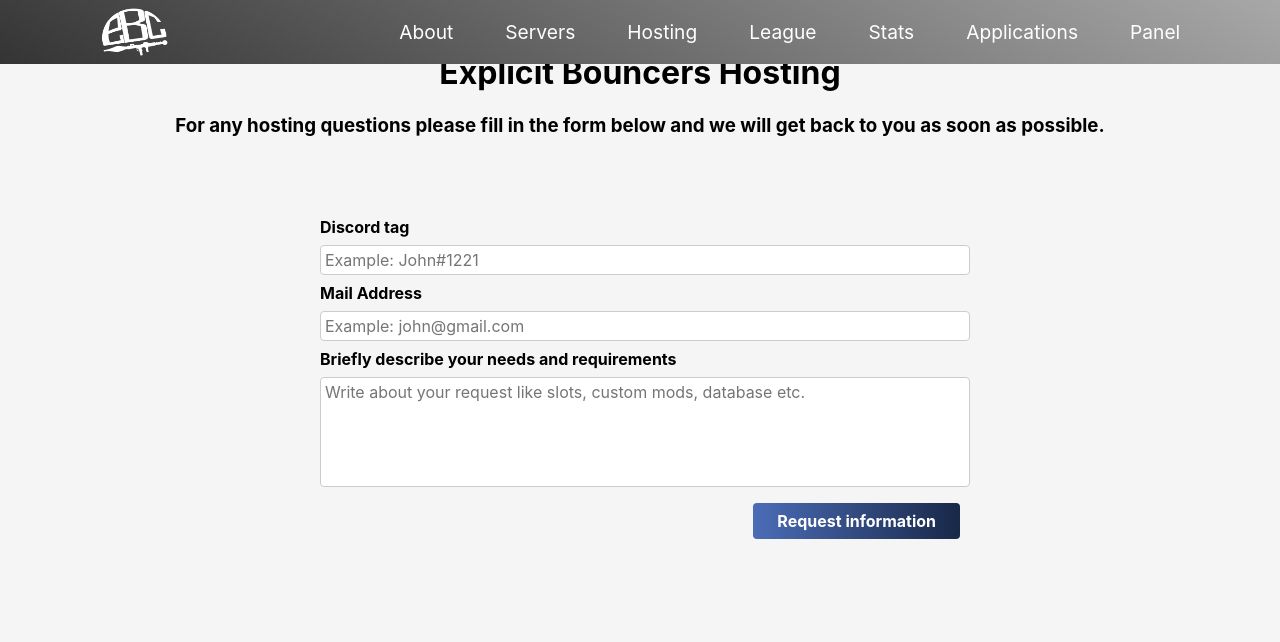
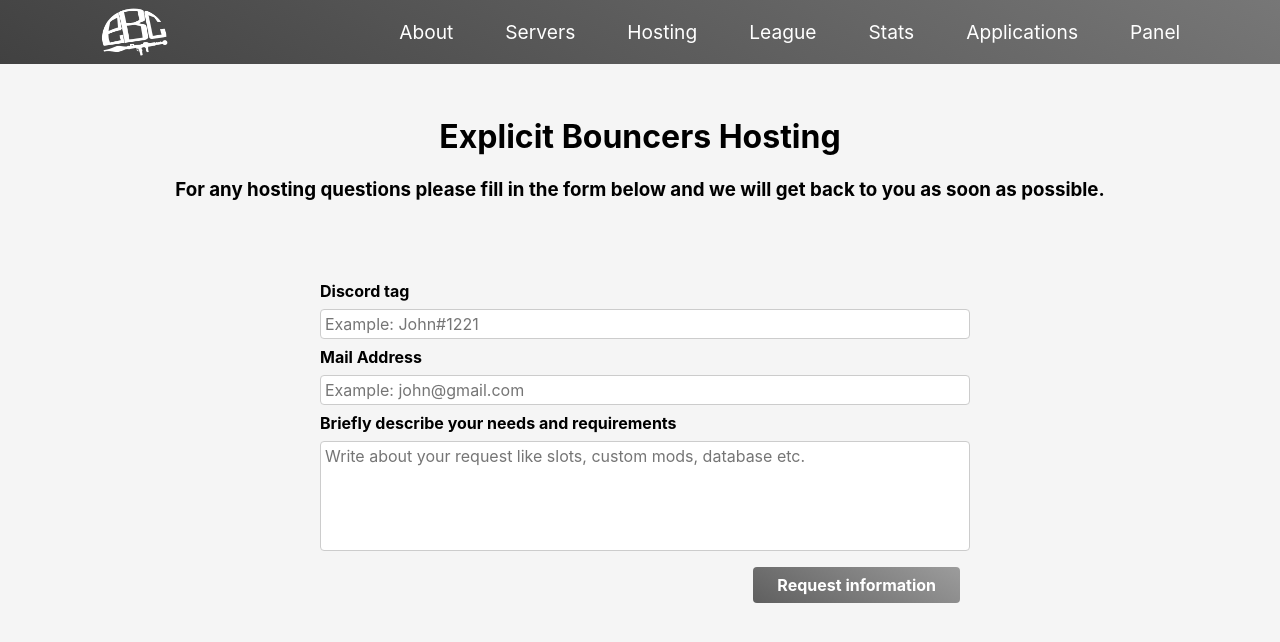
Before and after one commit to kristiandz/ebc-website, a React (Create React App) app: page /hosting in a window 1280 px wide. Shown: the top 642 px of the page. Built offline with nearby package versions, Linux system fonts and the light colour scheme.

Commit message:
Style update

```diff
--- a/src/components/applicationPages/AppealBan.module.css
+++ b/src/components/applicationPages/AppealBan.module.css
@@ -39,7 +39,7 @@
   .actions button {
     font: inherit;
     cursor: pointer;
-    background: linear-gradient(90deg, #4b6cb7 0%, #182848 100%);
+    background: linear-gradient(30deg, rgb(95, 95, 95) 0%, rgb(128, 128, 128)100%);
     color: white;
     padding: 0.5rem 1.5rem;
     border: 0px solid #000000;
@@ -49,6 +49,6 @@
 
   .actions button:hover,
   .actions button:active {
-    background: linear-gradient(90deg, #2e54ac 0%, #0b1730 100%);
+    background: linear-gradient(30deg, rgb(80, 80, 80) 0%, rgb(139, 139, 139) 100%);
     border-color: #000000;
   }
--- a/src/components/applicationPages/CommunityApply.module.css
+++ b/src/components/applicationPages/CommunityApply.module.css
@@ -39,7 +39,7 @@
   .actions button {
     font: inherit;
     cursor: pointer;
-    background: linear-gradient(90deg, #4b6cb7 0%, #182848 100%);
+    background: linear-gradient(30deg, rgb(95, 95, 95) 0%, rgb(128, 128, 128)100%);
     color: white;
     padding: 0.5rem 1.5rem;
     border: 0px solid #0f0f0f;
@@ -49,6 +49,6 @@
 
   .actions button:hover,
   .actions button:active {
-    background: linear-gradient(90deg, #2e54ac 0%, #0b1730 100%);
+    background: linear-gradient(30deg, rgb(80, 80, 80) 0%, rgb(139, 139, 139) 100%);
     border-color: #000000;
   }
--- a/src/components/layout/Layout.jsx
+++ b/src/components/layout/Layout.jsx
@@ -2,6 +2,7 @@ import classes from "./Layout.module.css";
 import MainNavigation from "./MainNavigation";
 
 function Layout(props) {
+
     return (
         <div>
             <MainNavigation />
--- a/src/components/layout/Layout.module.css
+++ b/src/components/layout/Layout.module.css
@@ -1,9 +1,10 @@
 .main {
   margin: 0;
+  padding-top: 8vh;
 }
 
 ::-webkit-scrollbar {
-  width: 10px;
+  width: 5px;
 }
 
 ::-webkit-scrollbar-track {
--- a/src/components/layout/MainNavigation.module.css
+++ b/src/components/layout/MainNavigation.module.css
@@ -6,8 +6,8 @@
   width: 100%;
   align-items: center;
   justify-content: space-around;
-  /* background: linear-gradient(337deg, rgba(255,119,0,1) 0%, rgba(0,87,255,1) 100%); */
-  background: linear-gradient(30deg, rgba(52,52,52,1) 0%, rgba(168,168,168,1) 100%);}
+  background: linear-gradient(30deg, rgb(65, 65, 65) 0%, rgb(119, 119, 119) 100%);
+}
 
 .header ul {
   list-style: none;
@@ -43,7 +43,7 @@
   display: none;
   position: absolute;
   padding-top: 0vh;
-  background: #D57129;
+  background: #8F8F8F;
   min-width: 160px;
   z-index: 1;
 }
--- a/src/components/serverItems/ServerItem.module.css
+++ b/src/components/serverItems/ServerItem.module.css
@@ -1,6 +1,6 @@
 .serverItem {
   color: rgb(1, 31, 31);
-  background-color: whitesmoke;
+  background-color: white;
   transition-duration: 0.5s;
   display: flex;
   justify-content: left;
@@ -14,6 +14,6 @@
 
 .serverItem:hover {
  transform: translateY(-5px);
- background-color: rgb(179, 177, 177);
+ background-color:rgb(179, 177, 177);
  transition-duration: 0.5s;
 }
--- a/src/pages/Hosting.module.css
+++ b/src/pages/Hosting.module.css
@@ -39,16 +39,16 @@
 .actions button {
   font: inherit;
   cursor: pointer;
-  background: linear-gradient(90deg, #4b6cb7 0%, #182848 100%);
+  background: linear-gradient(30deg, rgb(95, 95, 95) 0%, rgb(156, 156, 156)100%);
   color: white;
   padding: 0.5rem 1.5rem;
-  border: 0px solid #77002e;
+  border: 0px solid #000000;
   border-radius: 4px;
   font-weight: bold;
 }
 
 .actions button:hover,
 .actions button:active {
-  background: linear-gradient(90deg, #2e54ac 0%, #0b1730 100%);
+  background: linear-gradient(30deg, rgba(52,52,52,1) 0%, rgba(168,168,168,1) 100%);
   border-color: #000000;
 }
```
